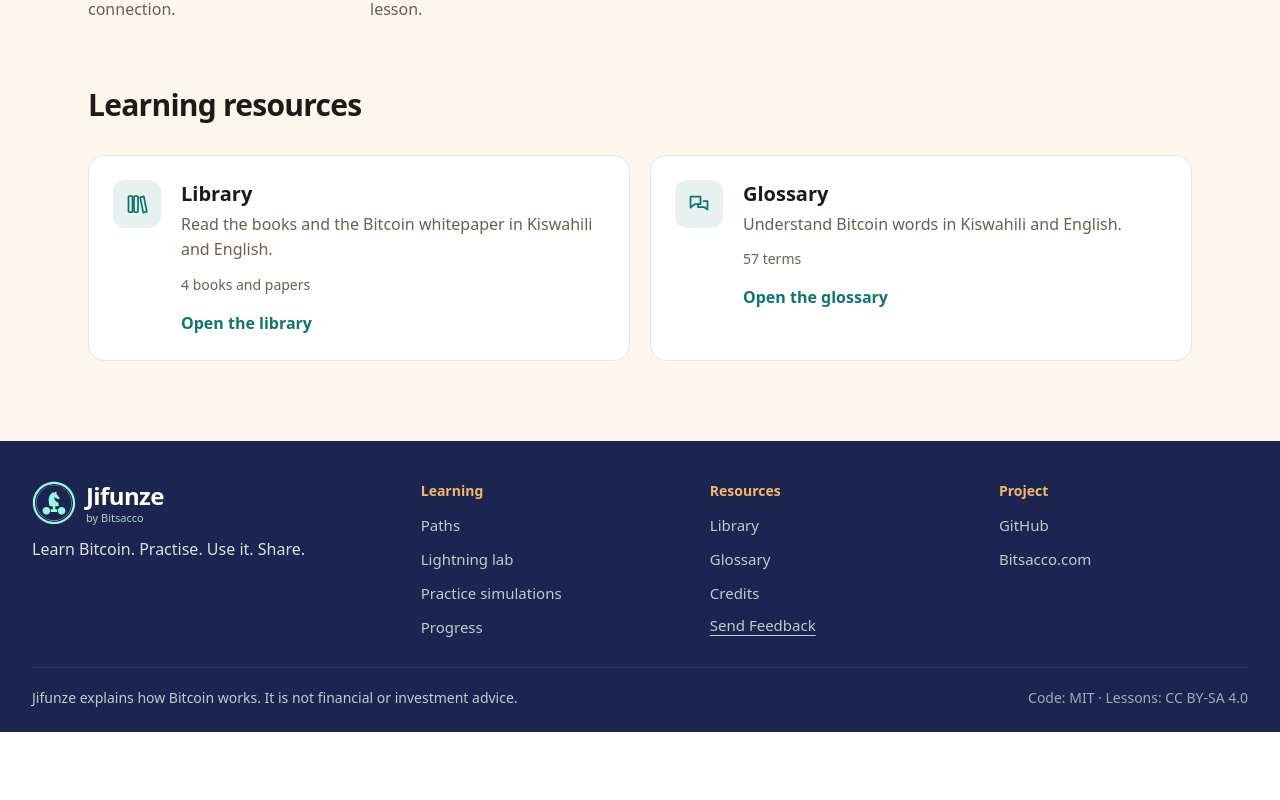
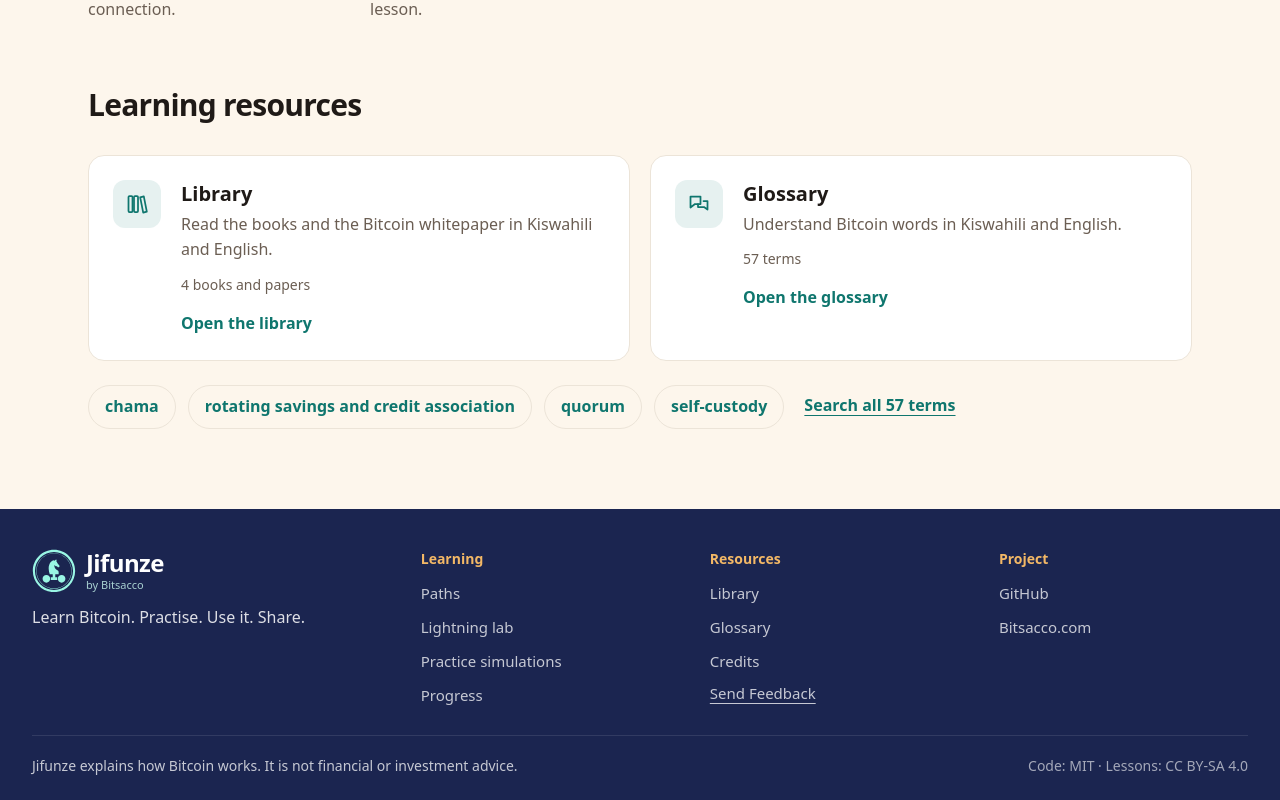
Before and after one commit to comwanga/bitsacco-jifunze, a Next.js app: page /en in a window 1280 px wide. Shown: the part 2458-3258 px from the top of the page. Before the commit the page ends 3190 px from the top, so only its background shows below. Built offline with nearby package versions, Linux system fonts and the light colour scheme.

Commit message:
feat(home): link community-finance glossary terms

```diff
--- a/app/[lang]/page.tsx
+++ b/app/[lang]/page.tsx
@@ -11,6 +11,9 @@ import { IntroReplay } from "@/components/intro/IntroReplay";
 import { introScript } from "@/lib/intro/shouldPlay";
 import { pathOrder } from "@/lib/content/navigation";
 import { siteStats } from "@/lib/content/site-stats";
+
+// Community-finance words linked from the homepage, in this order.
+const FEATURED_TERMS = ["chama", "rosca", "quorum", "self-custody"] as const;
 
 export async function generateMetadata({ params }: { params: Promise<{ lang: string }> }) {
   const lang = (await params).lang as Lang;
@@ -45,6 +48,12 @@ export default async function Home({ params }: { params: Promise<{ lang: string
     { href: `/${lang}/savers/money-and-bitcoin/`, label: c.startSolo },
     { href: `/${lang}/savers/group-payments/`, label: c.startMove },
   ];
+  const glossary = getGlossary();
+  const featuredTerms = FEATURED_TERMS.map((id) => {
+    const row = glossary.find((g) => g.id === id);
+    if (!row) throw new Error(`Homepage glossary term "${id}" is missing from content/glossary.json`);
+    return { id, label: row[lang] };
+  });
   const minutes = Object.fromEntries(paths.flatMap(({ r, lessons }) => lessons.map((l) => [`${r.id}/${l.slug}`, l.minutes])));
 
   return (
@@ -132,7 +141,7 @@ export default async function Home({ params }: { params: Promise<{ lang: string
         </section>
       </div>
 
-      <HowItWorks lang={lang} libraryCount={getLibrary().length} glossaryCount={getGlossary().length} />
+      <HowItWorks lang={lang} libraryCount={getLibrary().length} glossaryCount={glossary.length} featuredTerms={featuredTerms} />
     </>
   );
 }
--- a/components/home/HowItWorks.tsx
+++ b/components/home/HowItWorks.tsx
@@ -15,7 +15,18 @@ const STEPS: { title: DictKey; body: DictKey; Icon: typeof LearnIcon }[] = [
  * The lower home page: a soft horizon out of the dark earth, the four-step learning journey,
  * then the library and glossary as destinations.
  */
-export function HowItWorks({ lang, libraryCount, glossaryCount }: { lang: Lang; libraryCount: number; glossaryCount: number }) {
+export function HowItWorks({
+  lang,
+  libraryCount,
+  glossaryCount,
+  featuredTerms,
+}: {
+  lang: Lang;
+  libraryCount: number;
+  glossaryCount: number;
+  /** Community-finance glossary rows linked by id, after the resource cards. */
+  featuredTerms: { id: string; label: string }[];
+}) {
   const c = siteCopy[lang];
   const resources = [
     { id: "library", href: `/${lang}/library/`, title: t(lang, "navLibrary"), body: t(lang, "libraryCta"), count: `${libraryCount} ${c.libraryCount}`, action: c.libraryAction, Icon: LibraryIcon },
@@ -74,6 +85,26 @@ export function HowItWorks({ lang, libraryCount, glossaryCount }: { lang: Lang;
             </Link>
           ))}
         </div>
+        <nav data-glossary-terms aria-label={c.glossaryTermsLabel} className="mt-6">
+          <ul className="flex flex-wrap gap-3">
+            {featuredTerms.map(({ id, label }) => (
+              <li key={id}>
+                <Link
+                  prefetch={false}
+                  href={`/${lang}/glossary/#${id}`}
+                  className="inline-flex rounded-full border border-[var(--line)] px-4 py-2 font-semibold text-teal-700 hover:border-teal-600/60 dark:text-teal-300"
+                >
+                  {label}
+                </Link>
+              </li>
+            ))}
+            <li>
+              <Link prefetch={false} href={`/${lang}/glossary/`} className="inline-flex px-2 py-2 font-semibold text-teal-700 underline underline-offset-4 dark:text-teal-300">
+                {c.glossarySearchAll.replace("{n}", String(glossaryCount))}
+              </Link>
+            </li>
+          </ul>
+        </nav>
       </section>
     </div>
   );
--- a/lib/site-copy.ts
+++ b/lib/site-copy.ts
@@ -37,6 +37,8 @@ const en = {
   buildTitle: "Build the tools communities need",
   progressLocal: "Saved only in this browser.",
   progressManage: "Manage progress",
+  glossaryTermsLabel: "Savings-group words in the glossary",
+  glossarySearchAll: "Search all {n} terms",
 };
 
 export type SiteCopy = Record<keyof typeof en, string>;
@@ -76,6 +78,8 @@ const sw: SiteCopy = {
   buildTitle: "Jenga zana zinazohitajika na jamii",
   progressLocal: "Imehifadhiwa kwenye kivinjari hiki pekee.",
   progressManage: "Dhibiti maendeleo",
+  glossaryTermsLabel: "Maneno ya vikundi vya akiba kwenye kamusi",
+  glossarySearchAll: "Tafuta maneno yote {n}",
 };
 
 export const siteCopy: Record<Lang, SiteCopy> = { en, sw };
```
Also changed, not shown: 1 other file (tests, documents, lock files or other folders).
